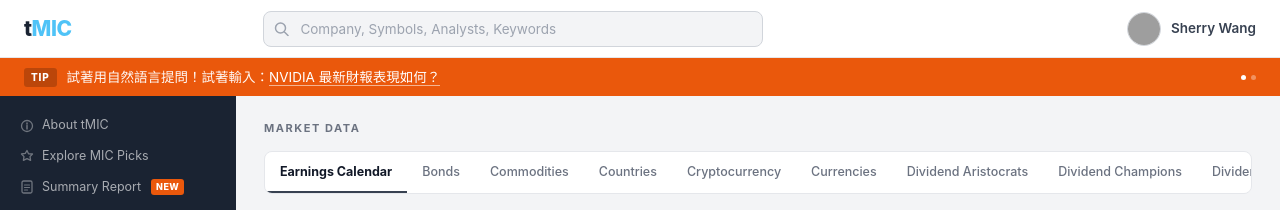
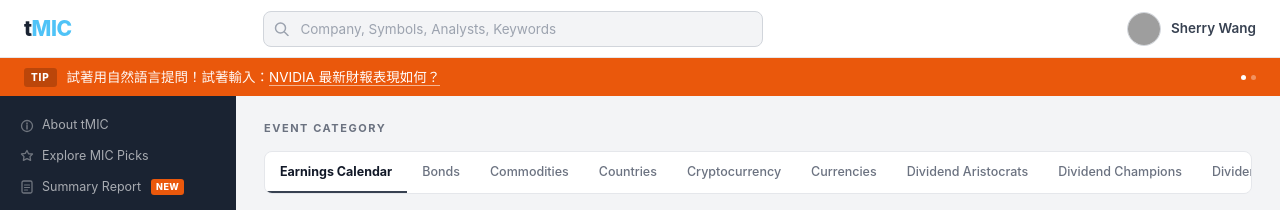
Before and after one commit to hwchiu/lego, a Next.js app: page /lego/event-calendar in a window 1280 px wide. Shown: the top 210 px of the page. Built offline with nearby package versions, Linux system fonts and the light colour scheme; grey boxes are pictures that could not be loaded.

Commit message:
Change section label from 'Market Data' to 'Event Category'

```diff
--- a/app/event-calendar/page.tsx
+++ b/app/event-calendar/page.tsx
@@ -18,7 +18,7 @@ export default function EventCalendarPage() {
         <Sidebar />
         <main className="main-content">
           <div className="page-pad">
-            <div className="section-eyebrow">Market Data</div>
+            <div className="section-eyebrow">Event Category</div>
             <MarketTabs />
             <div className="cal-card">
               <CalendarControls />
```
